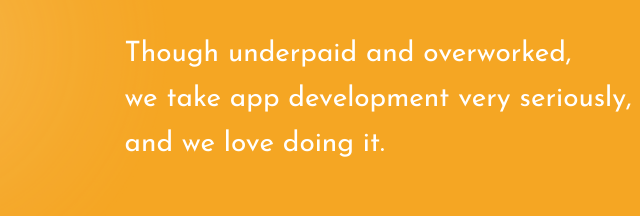
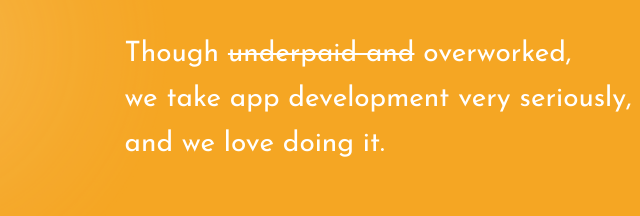
Before and after one commit to sweatshops/site, a plain HTML site: page index.html in a window 1280 px wide. Shown: the part 344-560 px from the top of the page, 433-1073 px from the left. Drawn offline with Linux system fonts and the light colour scheme.

Commit message:
Strikethrough underpaid to avoid misunderstanding with past clients

```diff
--- a/index.html
+++ b/index.html
@@ -76,7 +76,7 @@
 				</div>
 				<div class="col-md-7 col-md-offset-1"><br>
 					<h1>SWEATSHOP</h1>
-					<p>Though underpaid and overworked,<br>
+					<p>Though <strike>underpaid and</strike> overworked,<br>
 						we take app development very seriously,<br>
 						and we love doing it.
 					</p>
```
